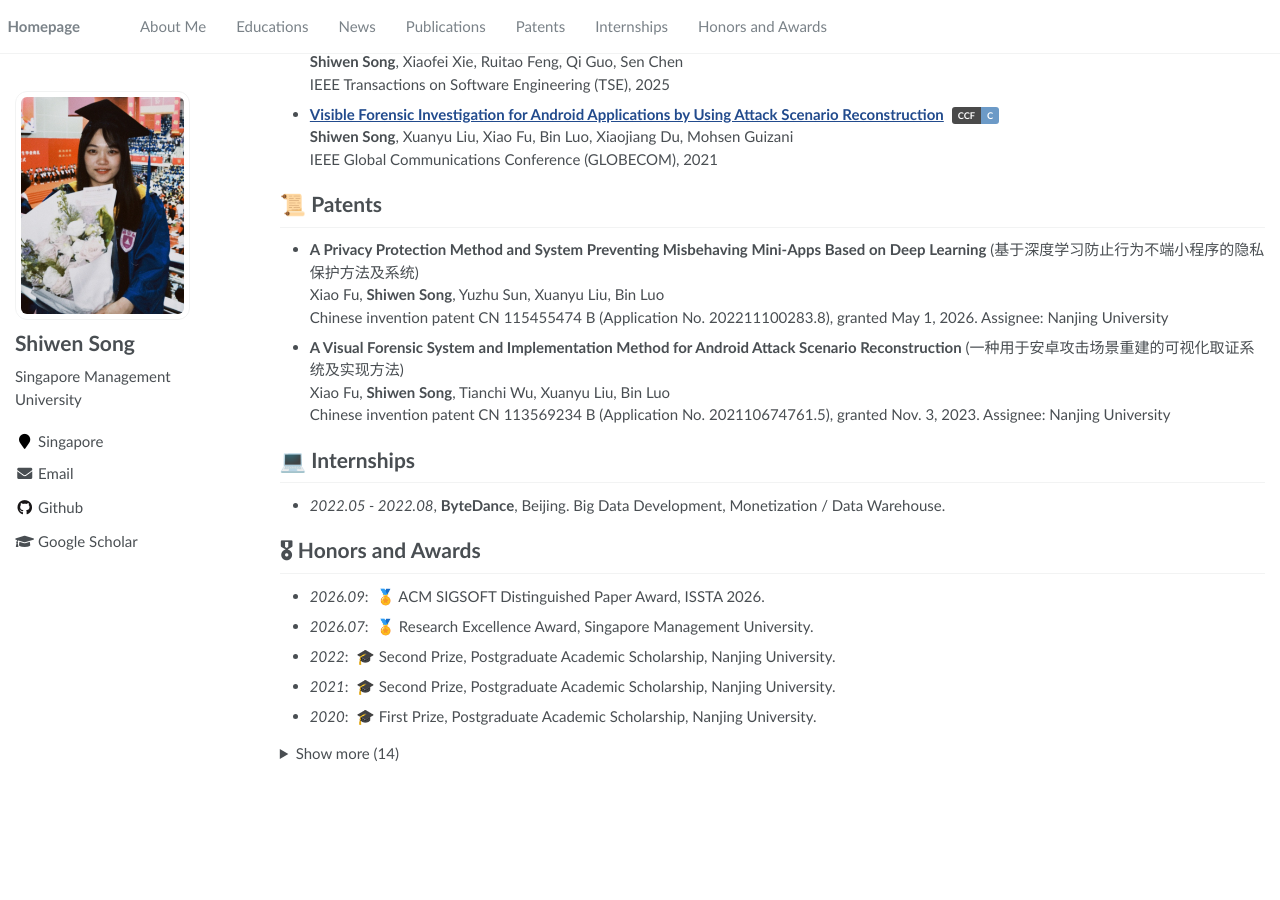
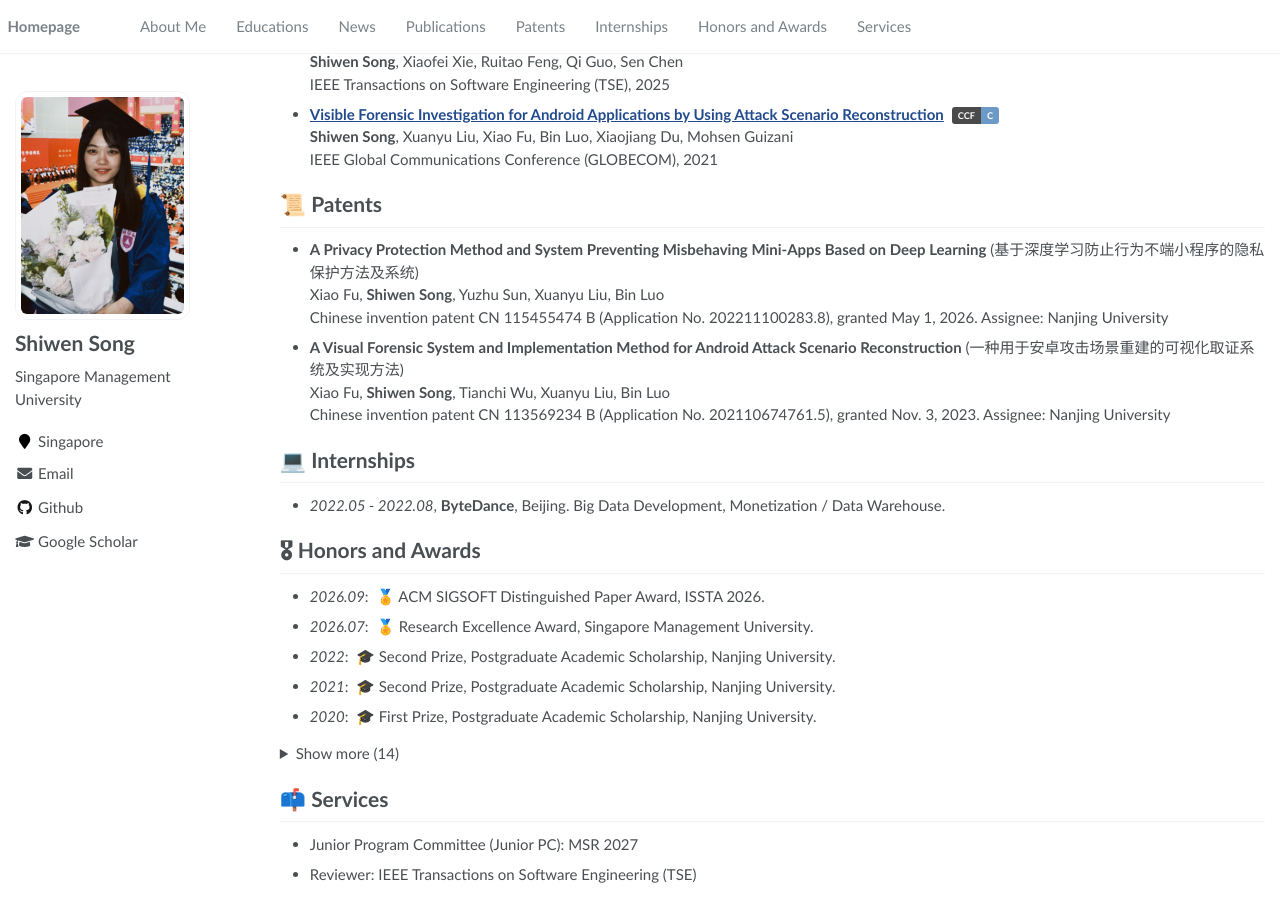
Before and after one commit to shiwen-song/shiwen-song.github.io, a Jekyll site: the page built from _pages/about.md, in a window 1280 px wide and 900 px high, scrolled down 1048 px. Built offline with Jekyll 4.4.1, drawn with Linux system fonts in a browser that asks for light colours; before the commit the page ends 1813 px from its top, so only the background shows below that.

Commit message:
Add Services section (MSR 2027 Junior PC, TSE reviewer)
Co-Authored-By: Claude Sonnet 5.5 <noreply@anthropic.com>

```diff
--- a/_data/navigation.yml
+++ b/_data/navigation.yml
@@ -20,3 +20,6 @@ main:
 
   - title: "Honors and Awards"
     url: "/#-honors-and-awards"
+
+  - title: "Services"
+    url: "/#-services"
--- a/_pages/about.md
+++ b/_pages/about.md
@@ -105,3 +105,7 @@ Her research focuses on the security and testing of mobile apps and software sup
 - *2017*: &nbsp;🎓 Henan University Scholarship, Henan University.
 
 </details>
+
+# 📫 Services
+- Junior Program Committee (Junior PC): MSR 2027
+- Reviewer: IEEE Transactions on Software Engineering (TSE)
```
